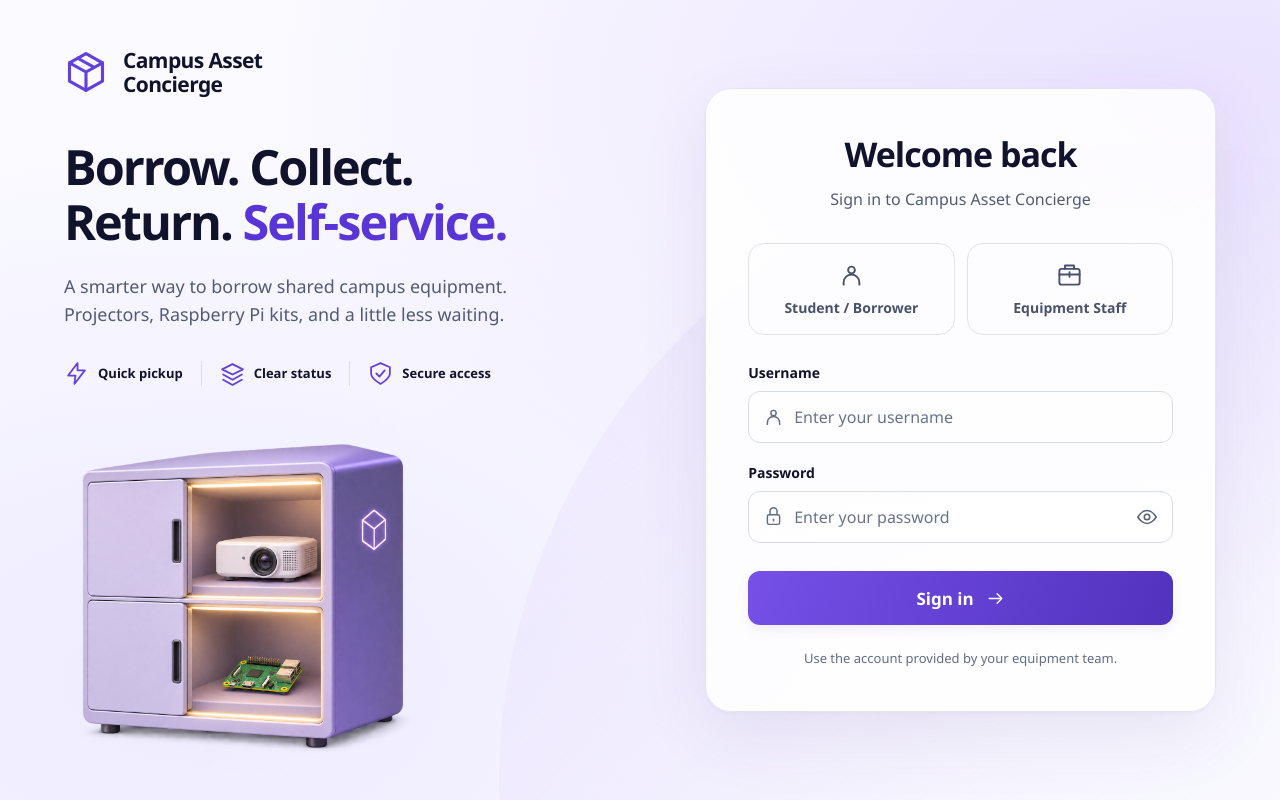
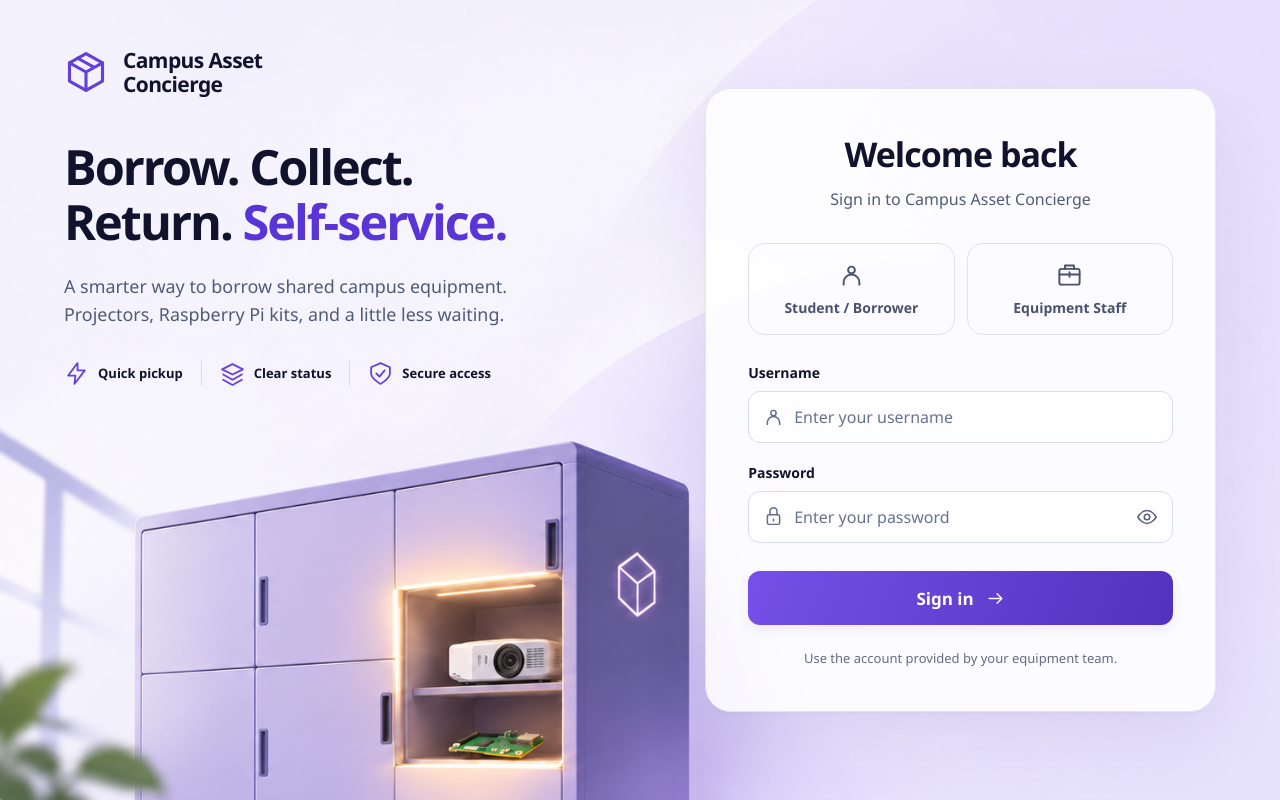
Before and after one commit to HeroJakes/campus-asset-concierge, a FastAPI app: template src/campus_asset_concierge/templates/login.html in a window 1280 px wide. Run offline with FastAPI, Linux system fonts and the light colour scheme; the template is opened without the code that fills it, so the values that code supplies are empty; parts of the project's set-up code (start-up, migrations or seed data) failed here and were passed over.

Commit message:
style(login): use supplied locker background

```diff
--- a/src/campus_asset_concierge/static/login.css
+++ b/src/campus_asset_concierge/static/login.css
@@ -2,8 +2,7 @@
 * { box-sizing: border-box; }
 body { margin: 0; }
 button, input { font: inherit; }
-.login-page { min-height: 100svh; color: var(--ink); font-family: "Segoe UI", Arial, sans-serif; background: radial-gradient(ellipse at 95% 12%, #eae2ff 0, transparent 56%), radial-gradient(ellipse at 15% 85%, #eeebff 0, transparent 57%), #fafaff; }
-.login-page::before { content: ""; position: fixed; z-index: -1; width: 100vw; height: 100vw; left: 39%; top: 18%; border-radius: 50%; background: linear-gradient(140deg, #e9e1fc99, #ffffff00 60%); pointer-events: none; }
+.login-page { min-height: 100svh; color: var(--ink); font-family: "Segoe UI", Arial, sans-serif; background: #fafaff url("/static/login-background.png") left bottom / cover no-repeat fixed; }
 .login-layout { display: grid; grid-template-columns: 1.13fr 1fr; gap: clamp(32px, 5vw, 80px); align-items: center; max-width: 1520px; min-height: 100svh; margin: auto; padding: 48px clamp(30px, 5vw, 76px); }
 .login-hero { align-self: stretch; position: relative; min-height: 660px; }
 .login-brand { display: inline-flex; align-items: center; gap: 15px; color: var(--ink); text-decoration: none; font-weight: 750; font-size: 21px; letter-spacing: -.6px; line-height: 1.15; }
@@ -17,7 +16,6 @@ button, input { font: inherit; }
 .login-benefits li:first-child { padding-left: 0; }
 .login-benefits li:last-child { border: 0; padding-right: 0; }
 .login-benefits svg { color: var(--purple); flex: none; }
-.login-locker-art { position: absolute; width: 100%; height: 54%; object-fit: contain; object-position: left bottom; left: -9px; bottom: -30px; }
 .login-card { position: relative; width: 100%; max-width: 560px; justify-self: center; border: 1px solid #e7e2f8; border-radius: 26px; padding: 42px; background: #ffffffdb; box-shadow: 0 24px 70px #4b358217, 0 2px 4px #4b358209; }
 .login-card-heading { text-align: center; }
 .login-card h2 { margin: 0; font-size: 34px; letter-spacing: -1px; font-weight: 750; }
@@ -47,8 +45,7 @@ button, input { font: inherit; }
 .visually-hidden { position: absolute; width: 1px; height: 1px; padding: 0; margin: -1px; overflow: hidden; clip: rect(0, 0, 0, 0); white-space: nowrap; border: 0; }
 .login-brand:focus-visible, button:focus-visible { outline: 3px solid #8060e5; outline-offset: 4px; }
 .login-role > input:focus-visible + span { outline: 3px solid #8060e5; outline-offset: 4px; }
-@media (min-width: 1500px) { .login-locker-art { height: 57%; } }
 @media (max-width: 1100px) { .login-layout { gap: 28px; padding: 32px; } .login-card { padding: 32px; } .login-benefits li { padding: 0 10px; font-size: 12px; gap: 6px; } .hero-copy h1 { letter-spacing: -1.4px; } .wide-break { display: none; } }
-@media (max-width: 850px) { .login-layout { grid-template-columns: 1fr; gap: 30px; padding: 28px 22px 42px; } .login-hero { min-height: 0; } .login-brand { font-size: 18px; } .login-brand > svg { width: 36px; height: 36px; } .hero-copy { margin-top: 28px; } .hero-copy h1 { font-size: 34px; letter-spacing: -1.1px; } .hero-copy > p { max-width: 520px; margin-top: 16px; font-size: 15px; } .login-benefits { margin-top: 20px; } .login-locker-art { display: none; } .login-card { padding: 30px; max-width: 520px; } .login-card h2 { font-size: 30px; } }
+@media (max-width: 850px) { .login-layout { grid-template-columns: 1fr; gap: 30px; padding: 28px 22px 42px; } .login-hero { min-height: 0; } .login-brand { font-size: 18px; } .login-brand > svg { width: 36px; height: 36px; } .hero-copy { margin-top: 28px; } .hero-copy h1 { font-size: 34px; letter-spacing: -1.1px; } .hero-copy > p { max-width: 520px; margin-top: 16px; font-size: 15px; } .login-benefits { margin-top: 20px; } .login-card { padding: 30px; max-width: 520px; } .login-card h2 { font-size: 30px; } }
 @media (max-width: 420px) { .login-layout { padding: 24px 16px 32px; } .login-card { padding: 26px 22px; border-radius: 22px; } .login-roles { gap: 10px; } .login-role > span { font-size: 12px; } .login-benefits li { padding: 0 9px; font-size: 11px; } .login-benefits svg { width: 20px; height: 20px; } .hero-copy h1 { font-size: 30px; } .login-card-heading > p { font-size: 14px; } }
 @media (prefers-reduced-motion: reduce) { *, *::before, *::after { transition: none !important; scroll-behavior: auto !important; } }
--- a/src/campus_asset_concierge/templates/login.html
+++ b/src/campus_asset_concierge/templates/login.html
@@ -23,7 +23,6 @@
           <li>{{ icon('shield', 25) }}<span>Secure access</span></li>
         </ul>
       </div>
-      <img class="login-locker-art" src="/static/login-locker.png" width="1280" height="1280" alt="A purple equipment locker with a projector and Raspberry Pi kit.">
     </section>
 
     <section class="login-card" aria-labelledby="login-title">
```
Also changed, not shown: README.md, src/campus_asset_concierge/static/login-background.png (added), src/campus_asset_concierge/static/login-locker.png (deleted).
